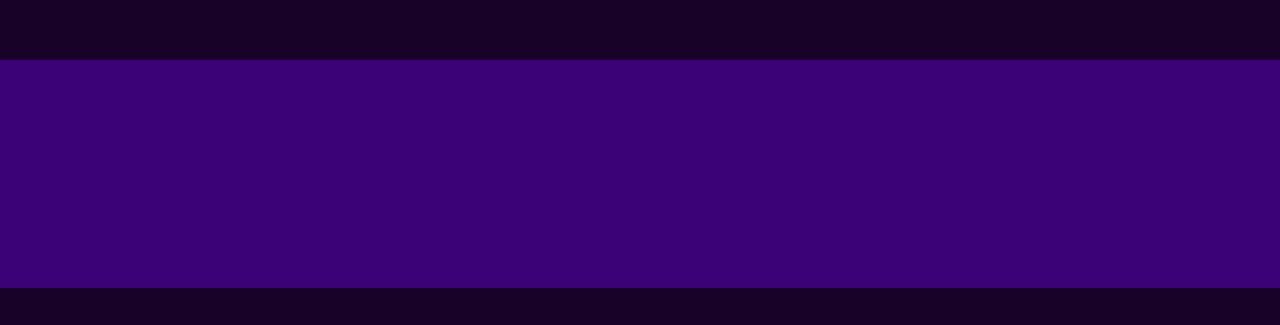
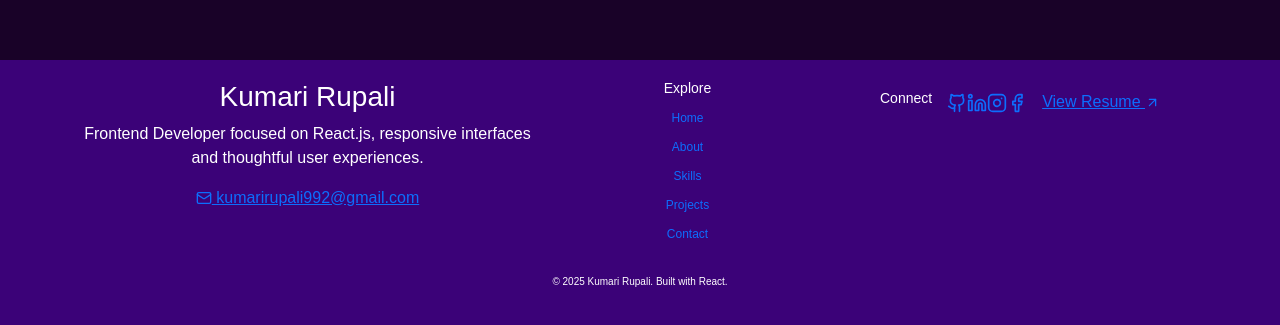
Before and after one commit to kumari-rupali/my-portfolio, a React (Create React App) app: page / in a window 1280 px wide. Shown: the part 4653-4978 px from the top of the page. Before the commit the page ends 4941 px from the top, so only its background shows below. Built offline with nearby package versions, Linux system fonts and the light colour scheme; a web font is replaced by a local one.

Commit message:
fix: modernize portfolio footer and remove fixed positioning

```diff
--- a/src/Components/footer.js
+++ b/src/Components/footer.js
@@ -1,91 +1,41 @@
 import React from "react";
 import { motion } from "framer-motion";
-import {
-  FaGithub,
-  FaLinkedin,
-  FaEnvelope,
-  FaInstagram,
-  FaFacebook,
-} from "react-icons/fa";
+import { Github, Linkedin, Instagram, Facebook, Mail, ArrowUpRight } from "lucide-react";
 import "../styles/footer.css";
 
-const Footer = () => {
-  return (
-    <footer className="footer fixed-bottom">
-      <motion.div
-        className="container"
-        initial={{ opacity: 0 }}
-        animate={{ opacity: 1 }}
-        transition={{ duration: 1 }}
-      >
+const Footer = () => (
+  <footer className="footer">
+    <motion.div className="container" initial={{ opacity: 0 }} whileInView={{ opacity: 1 }} viewport={{ once: true }} transition={{ duration: 0.6 }}>
       <div className="row">
+        <div className="col-md-5 col-12">
+          <h3>Kumari Rupali</h3>
+          <p>Frontend Developer focused on React.js, responsive interfaces and thoughtful user experiences.</p>
+          <a className="footer-email" href="mailto:kumarirupali992@gmail.com"><Mail size={16} /> kumarirupali992@gmail.com</a>
+        </div>
         <div className="col-md-3 col-12">
-            <h5>Quick Links</h5>
+          <h5>Explore</h5>
           <ul className="footer-links">
             <li><a href="/">Home</a></li>
             <li><a href="/about">About</a></li>
             <li><a href="/skills">Skills</a></li>
             <li><a href="/projects">Projects</a></li>
+            <li><a href="/contact">Contact</a></li>
           </ul>
         </div>
-
-          <div className="col-md-6 col-12 social-links">
+        <div className="col-md-4 col-12 social-links">
+          <h5>Connect</h5>
           <div className="social-icons">
-              <h5>Follow Me</h5>
-              <a href="https://github.com/kumari-rupali" target="_blank" rel="noreferrer">
-                <motion.div whileHover={{ scale: 1.2 }}>
-                  <FaGithub size="1rem" />
-                  Github
-                </motion.div>
-              </a>
-              <a href="https://www.linkedin.com/in/kumarirupali/" target="_blank" rel="noreferrer">
-                <motion.div whileHover={{ scale: 1.2 }}>
-                  <FaLinkedin size="1rem" />
-                  LinkedIn
-                </motion.div>
-              </a>
-              <a href="https://www.instagram.com/kumarirupali_143" target="_blank" rel="noreferrer">
-                <motion.div whileHover={{ scale: 1.2 }}>
-                  <FaInstagram size="1rem" />
-                  Instagram
-                </motion.div>
-              </a>
-              <a href="https://www.facebook.com/kumari.rupali.3726" target="_blank" rel="noreferrer">
-                <motion.div whileHover={{ scale: 1.2 }}>
-                  <FaFacebook size="1rem" />
-                  Facebook
-                </motion.div>
-              </a>
+            <a href="https://github.com/kumari-rupali" target="_blank" rel="noreferrer" aria-label="GitHub"><Github size={20} /></a>
+            <a href="https://www.linkedin.com/in/kumarirupali/" target="_blank" rel="noreferrer" aria-label="LinkedIn"><Linkedin size={20} /></a>
+            <a href="https://www.instagram.com/kumarirupali_143" target="_blank" rel="noreferrer" aria-label="Instagram"><Instagram size={20} /></a>
+            <a href="https://www.facebook.com/kumari.rupali.3726" target="_blank" rel="noreferrer" aria-label="Facebook"><Facebook size={20} /></a>
           </div>
-            <ul className="blogs">
-              <h5>Blog</h5>
-             <li> <a href='https://rupalinetwork.odoo.com/'>Odoo Blog</a></li>
-             <li> <a href='https://mingletalks.blogspot.com/'>Blogger Blog</a></li>
-             <li><a href='https://rkblog992.wordpress.com/'>Wordpress Blog</a></li>
-            </ul>
-            <ul className="code-links">
-              <h5>Coding Profile</h5>
-            <li>  <a href="https://leetcode.com/kumarirupali/" target="_blank" rel="noreferrer">LeetCode</a></li>
-              <li><a href="https://leetcode.com/kumarirupali/" target="_blank" rel="noreferrer">GreekForGreeks</a></li>
-            </ul>
-          </div>
-
-          <div className="col-md-3 col-12 contact-info">
-            <h5>Contact</h5>
-            <p><a href="mailto:kumarirupali992@gmail.com"><FaEnvelope size='1rem'/> kumarirupali992@gmail.com</a></p>
-            <p>Address: Chennai, Tamil Nadu, India</p>
-            <p>Number: 7491XXXXXX</p>
+          <a className="footer-resume" href="https://drive.google.com/file/d/1xk9WfZi3O1M7gqQeB5GClm73cXBTdg-L/view" target="_blank" rel="noreferrer">View Resume <ArrowUpRight size={15} /></a>
         </div>
       </div>
-
-        <div className="text-center mt-3">
-          <p className="copyright">
-            &copy; {new Date().getFullYear()} Kumari Rupali. All Rights Reserved.
-          </p>
-        </div>
+      <div className="text-center mt-4"><p className="copyright">© {new Date().getFullYear()} Kumari Rupali. Built with React.</p></div>
     </motion.div>
   </footer>
 );
-};
 
 export default Footer;
```
Lines whose indentation alone changed are shown as unchanged.
